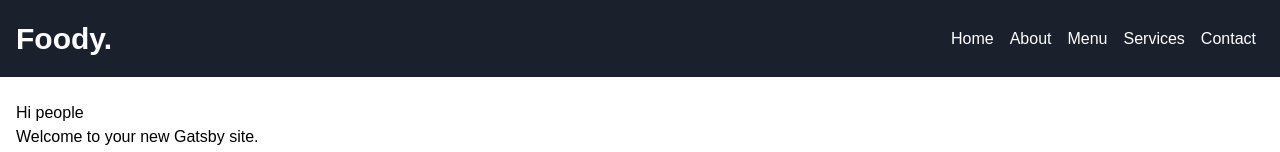
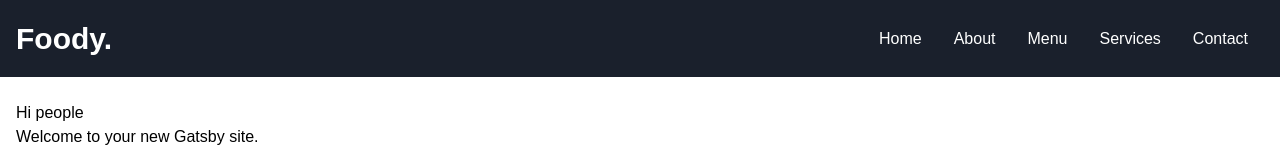
Before and after one commit to MathisBarre/Foody., a Gatsby site: page / in a window 1280 px wide. Shown: the top 152 px of the page. Built offline with nearby package versions, Linux system fonts and the light colour scheme; Gatsby itself is replaced by a stand-in of ours.

Commit message:
refactor

```diff
--- a/src/components/header.js
+++ b/src/components/header.js
@@ -15,13 +15,14 @@ const NavBtn = (props) => (
 )
 
 const NavLink = (props) => (
-  <a className="text-white flex-auto flex items-center justify-center m-2" href="{{props.link}}">{ props.text }</a>
+  <a className="text-white flex-auto flex items-center justify-center m-2 lg:mx-4" href="{{props.link}}">{ props.text }</a>
 )
 
 class NavBar extends React.Component {
   constructor (props) {
     super(props)
     this.state = {
+      expanded: false,
       expandClass: "bottom-100/100"
     }
 
@@ -29,15 +30,18 @@ class NavBar extends React.Component {
   }
 
   expand () {
-    if(this.state.expandClass === "bottom-100/100") {
+    if (this.state.expanded) {
       this.setState({
-        expandClass: "bottom-0"
+        expandClass: "bottom-100/100"
       })
     } else {
       this.setState({
-        expandClass: "bottom-100/100"
+        expandClass: "bottom-0"
+
       })
     }
+
+    this.setState( (state) => ({ expanded: !state.expanded}) )
   }
 
   render () {
```
